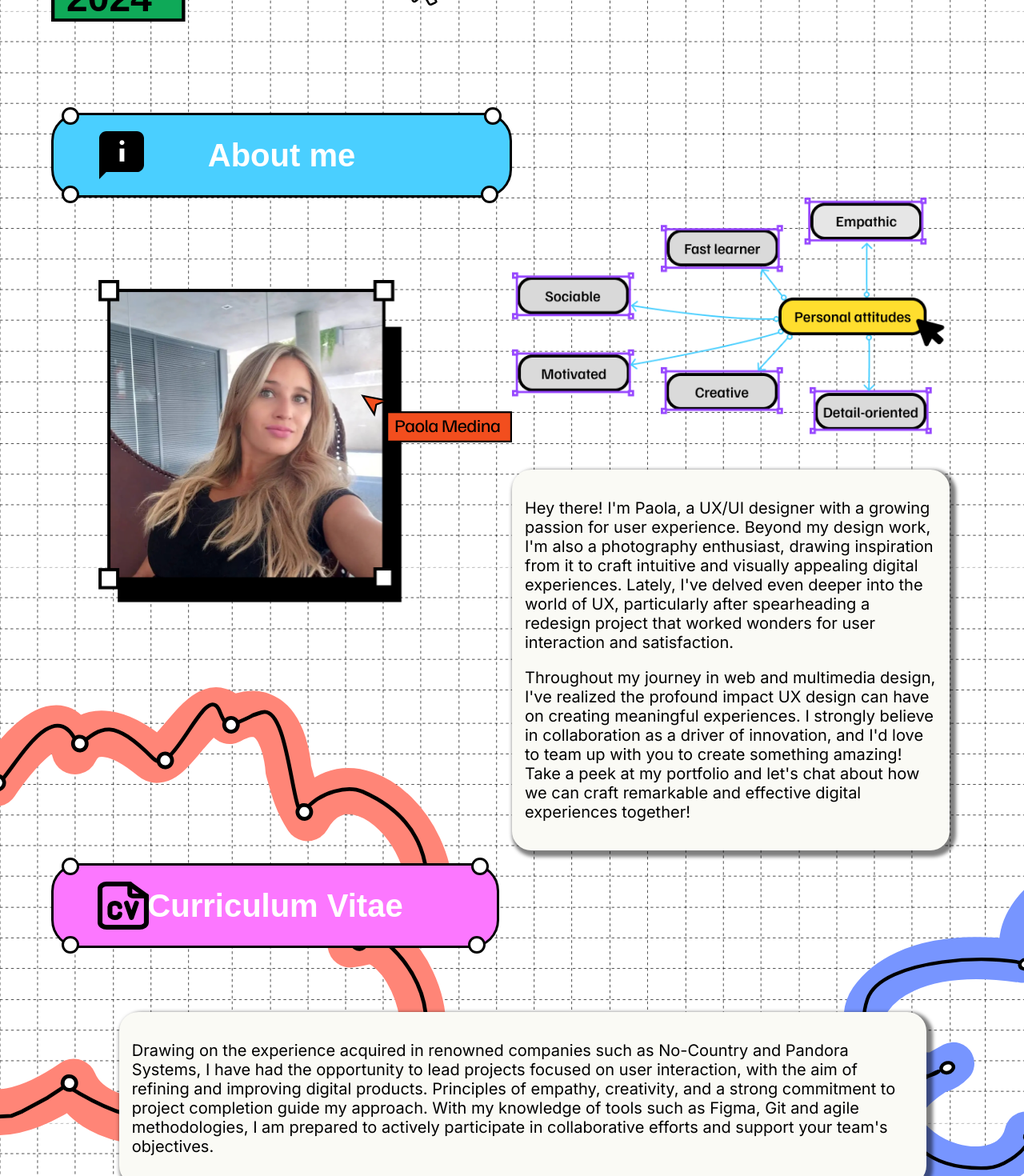
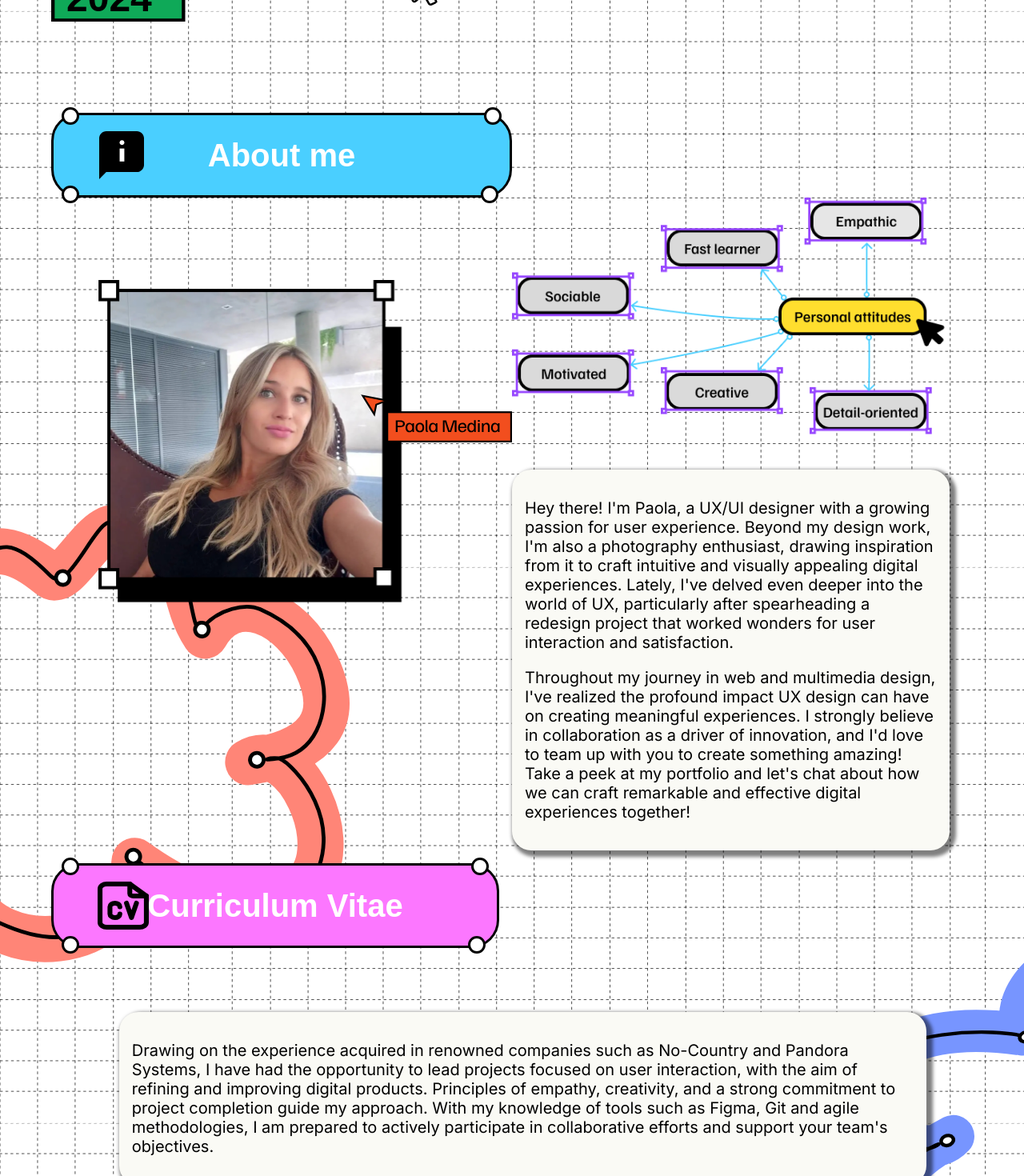
Before and after one commit to xtianmarucco/pao-design, a React (Create React App) app: page / in a window 1280 px wide. Shown: the part 733-2203 px from the top of the page at 80% size. Built offline with nearby package versions, Linux system fonts and the light colour scheme; a web font is replaced by a local one.

Commit message:
cnahges on bkg images

```diff
--- a/src/App.css
+++ b/src/App.css
@@ -54,12 +54,12 @@ h1 {
 }
 .doodle4 {
   display: flex;
-  top: 30%;
-  left: -25%;
+  top: 25%;
+  left: -35%;
   transform: scale(1.2);}
 .doodle5 {
   display: flex;
-  top: 33%;
+  top: 35%;
   left: 65%;
   transform: scale(1.1);}
 .doodle6 {
```
